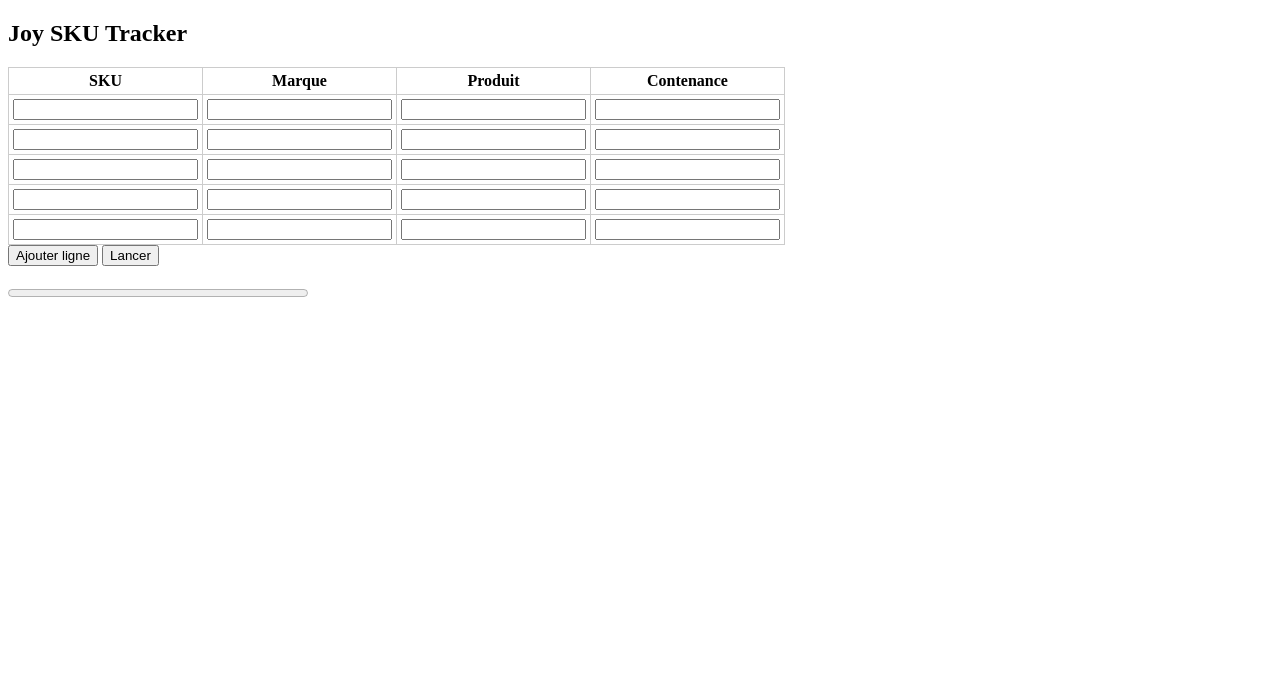
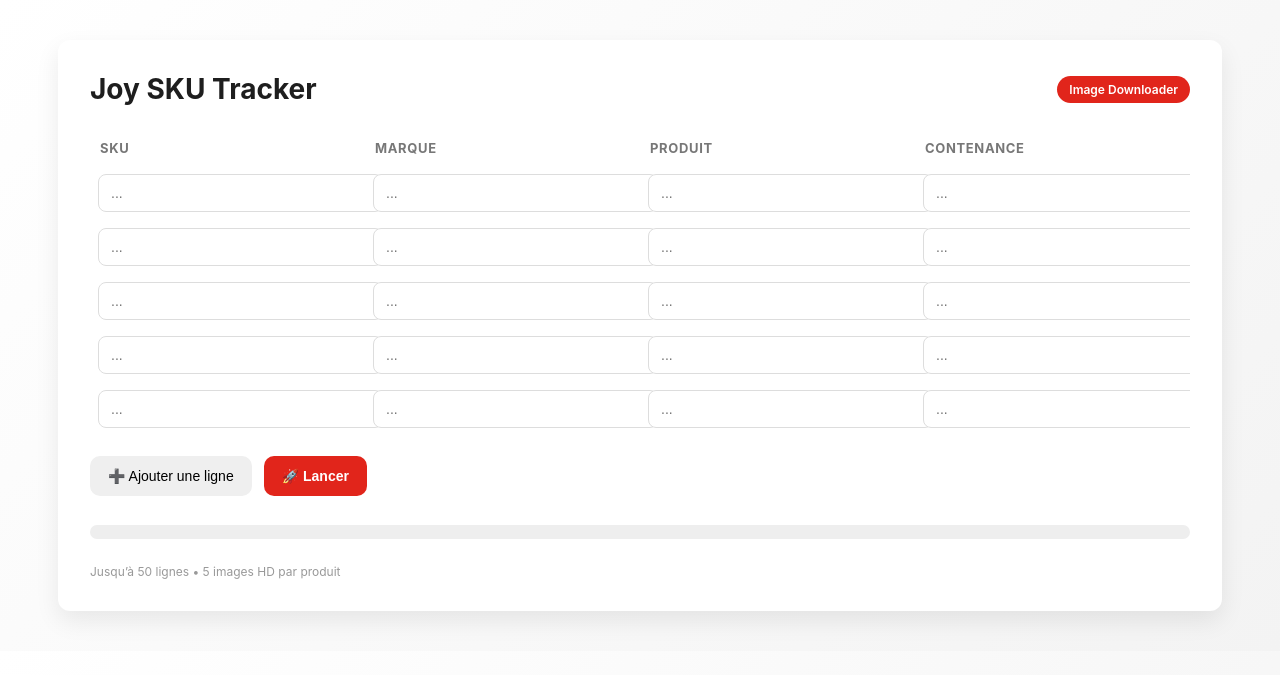
Before and after one commit to mleitnermatis-beep/joy-sku-tracker, a Flask app: page / in a window 1280 px wide. Shown: the top 675 px of the page. Run offline with Flask 3, Linux system fonts and the light colour scheme.

Commit message:
Add files via upload

```diff
--- a/app.py
+++ b/app.py
@@ -1,8 +1,59 @@
 from flask import Flask, render_template, request, jsonify, send_from_directory
-import os, zipfile, datetime
+import os, zipfile, datetime, requests
 
 app = Flask(__name__)
 BASE_DOWNLOAD = "downloads"
+SERPAPI_KEY = os.environ.get("SERPAPI_KEY")
+
+# ------------------------
+# 🔍 Téléchargement images
+# ------------------------
+def download_images(query, target_folder, limit=5):
+    os.makedirs(target_folder, exist_ok=True)
+
+    url = "https://serpapi.com/search.json"
+    params = {
+        "engine": "google_images",
+        "q": query,
+        "api_key": SERPAPI_KEY,
+        "num": 20,                 # on récupère plus pour filtrer
+        "tbs": "isz:l"             # grandes images uniquement
+    }
+
+    response = requests.get(url, params=params, timeout=20)
+    response.raise_for_status()
+    results = response.json().get("images_results", [])
+
+    downloaded = 0
+
+    for img in results:
+        if downloaded >= limit:
+            break
+
+        try:
+            img_url = img.get("original")
+            if not img_url:
+                continue
+
+            img_data = requests.get(img_url, timeout=15).content
+
+            # 🧪 Filtrage simple par taille (évite miniatures)
+            if len(img_data) < 150_000:   # ~150 KB minimum
+                continue
+
+            filename = f"image_{downloaded+1}.jpg"
+            with open(os.path.join(target_folder, filename), "wb") as f:
+                f.write(img_data)
+
+            downloaded += 1
+
+        except Exception as e:
+            print("Download error:", e)
+
+    return downloaded
+
+
+# ------------------------
 
 @app.route("/")
 def index():
@@ -17,11 +68,15 @@ def run():
 
     for row in data:
         sku = row.get("sku", "unknown")
+        brand = row.get("brand", "")
+        name = row.get("name", "")
+        size = row.get("size", "")
+
+        query = f"{brand} {name} {size}"
         sku_dir = os.path.join(session_dir, sku)
-        os.makedirs(sku_dir, exist_ok=True)
 
-        with open(os.path.join(sku_dir, "example.txt"), "w") as f:
-            f.write("Placeholder for downloaded images")
+        print("Searching:", query)
+        download_images(query, sku_dir, limit=5)
 
     zip_name = f"joy_sku_{today}.zip"
     zip_path = os.path.join(BASE_DOWNLOAD, zip_name)
--- a/requirements.txt
+++ b/requirements.txt
@@ -1,2 +1,3 @@
 flask
 gunicorn
+requests
--- a/templates/index.html
+++ b/templates/index.html
@@ -1,16 +1,162 @@
 <!DOCTYPE html>
-<html>
+<html lang="fr">
 <head>
+<meta charset="UTF-8">
 <title>Joy SKU Tracker</title>
+
 <style>
-table {border-collapse: collapse;}
-td,th {border:1px solid #ccc;padding:4px;}
-progress{width:300px;}
+:root {
+  --primary: #E1251B;
+  --dark: #1e1e1e;
+  --light: #f6f6f6;
+  --radius: 12px;
+  --shadow: 0 10px 25px rgba(0,0,0,.08);
+  font-family: -apple-system, BlinkMacSystemFont, "Segoe UI", Roboto, sans-serif;
+}
+
+body {
+  margin: 0;
+  background: linear-gradient(135deg, #ffffff, #f3f3f3);
+  color: var(--dark);
+}
+
+.container {
+  max-width: 1100px;
+  margin: 40px auto;
+  background: white;
+  border-radius: var(--radius);
+  box-shadow: var(--shadow);
+  padding: 32px;
+}
+
+.header {
+  display: flex;
+  align-items: center;
+  justify-content: space-between;
+  margin-bottom: 24px;
+}
+
+.title {
+  font-size: 28px;
+  font-weight: 700;
+}
+
+.badge {
+  background: var(--primary);
+  color: white;
+  padding: 6px 12px;
+  border-radius: 999px;
+  font-size: 12px;
+  font-weight: 600;
+}
+
+.table-wrapper {
+  overflow-x: auto;
+  margin-top: 20px;
+}
+
+table {
+  width: 100%;
+  border-collapse: collapse;
+}
+
+th {
+  text-align: left;
+  font-size: 13px;
+  text-transform: uppercase;
+  letter-spacing: .05em;
+  color: #777;
+  padding: 10px;
+}
+
+td {
+  padding: 8px;
+}
+
+input {
+  width: 100%;
+  padding: 10px 12px;
+  border-radius: 8px;
+  border: 1px solid #ddd;
+  font-size: 14px;
+}
+
+input:focus {
+  outline: none;
+  border-color: var(--primary);
+}
+
+.actions {
+  display: flex;
+  gap: 12px;
+  margin-top: 20px;
+}
+
+button {
+  border: none;
+  border-radius: 10px;
+  padding: 12px 18px;
+  font-size: 14px;
+  cursor: pointer;
+  transition: .2s ease;
+}
+
+.add {
+  background: #efefef;
+}
+
+.add:hover {
+  background: #e2e2e2;
+}
+
+.run {
+  background: var(--primary);
+  color: white;
+  font-weight: 600;
+}
+
+.run:hover {
+  filter: brightness(1.05);
+  transform: translateY(-1px);
+}
+
+.progress {
+  margin-top: 24px;
+}
+
+progress {
+  width: 100%;
+  height: 14px;
+  border-radius: 10px;
+  overflow: hidden;
+}
+
+progress::-webkit-progress-bar {
+  background-color: #eee;
+}
+
+progress::-webkit-progress-value {
+  background: linear-gradient(90deg, var(--primary), #ff6b61);
+}
+
+.footer {
+  margin-top: 24px;
+  font-size: 12px;
+  color: #999;
+}
 </style>
 </head>
+
 <body>
-<h2>Joy SKU Tracker</h2>
 
+<div class="container">
+
+  <div class="header">
+    <div class="title">Joy SKU Tracker</div>
+    <div class="badge">Image Downloader</div>
+  </div>
+
+  <div class="table-wrapper">
     <table id="table">
       <tr>
         <th>SKU</th>
@@ -19,47 +165,62 @@ progress{width:300px;}
         <th>Contenance</th>
       </tr>
     </table>
+  </div>
 
-<button onclick="addRow()">Ajouter ligne</button>
-<button onclick="run()">Lancer</button>
+  <div class="actions">
+    <button class="add" onclick="addRow()">➕ Ajouter une ligne</button>
+    <button class="run" onclick="run()">🚀 Lancer</button>
+  </div>
 
-<br><br>
+  <div class="progress">
     <progress id="bar" value="0" max="100"></progress>
+  </div>
+
+  <div class="footer">
+    Jusqu’à 50 lignes • 5 images HD par produit
+  </div>
+
+</div>
 
 <script>
 function addRow(){
- const t=document.getElementById("table");
- const r=t.insertRow();
+ const t = document.getElementById("table");
+ const r = t.insertRow();
  for(let i=0;i<4;i++){
-   r.insertCell().innerHTML='<input>';
+   r.insertCell().innerHTML = '<input placeholder="...">';
  }
 }
+
 for(let i=0;i<5;i++) addRow();
 
 function run(){
- const rows=[];
+ const rows = [];
  document.querySelectorAll("#table tr").forEach((r,i)=>{
   if(i===0) return;
-  const c=r.querySelectorAll("input");
-  if(c[0].value) rows.push({sku:c[0].value});
+  const c = r.querySelectorAll("input");
+  if(c[0].value){
+    rows.push({
+      sku: c[0].value,
+      brand: c[1].value,
+      name: c[2].value,
+      size: c[3].value
+    });
+  }
  });
 
- document.getElementById("bar").value=40;
+ document.getElementById("bar").value = 30;
 
  fetch("/run",{
    method:"POST",
    headers:{"Content-Type":"application/json"},
    body:JSON.stringify({rows})
  })
- .then(r=>r.json())
- .then(d=>{
-    document.getElementById("bar").value=100;
-
-    // 🔽 Déclenche automatiquement le téléchargement
+ .then(r => r.json())
+ .then(d => {
+    document.getElementById("bar").value = 100;
     window.location.href = d.download_url;
  });
 }
-
 </script>
 
 </body>
```
Lines whose indentation alone changed are shown as unchanged.
